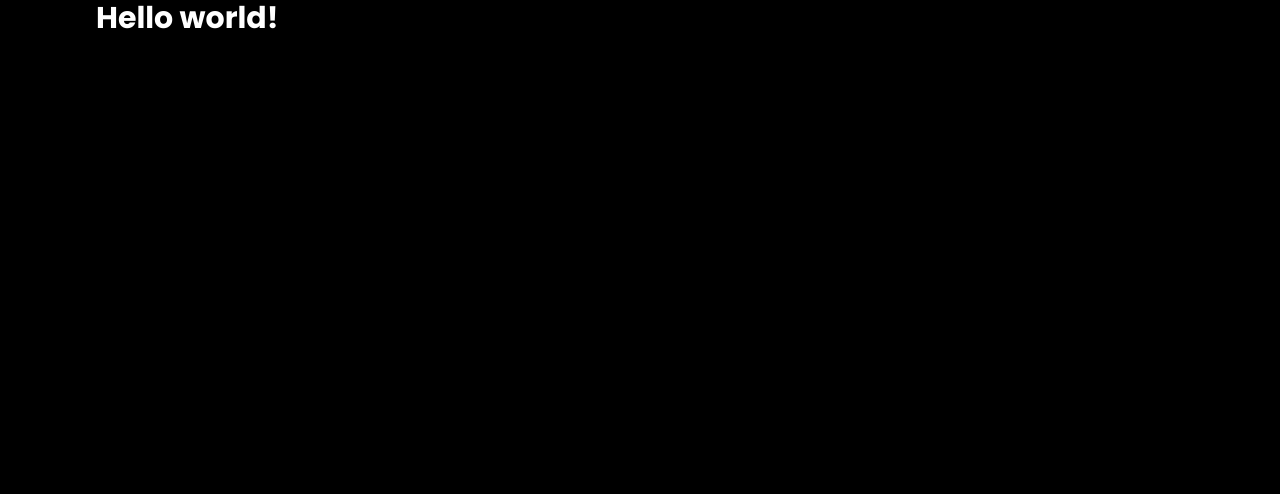
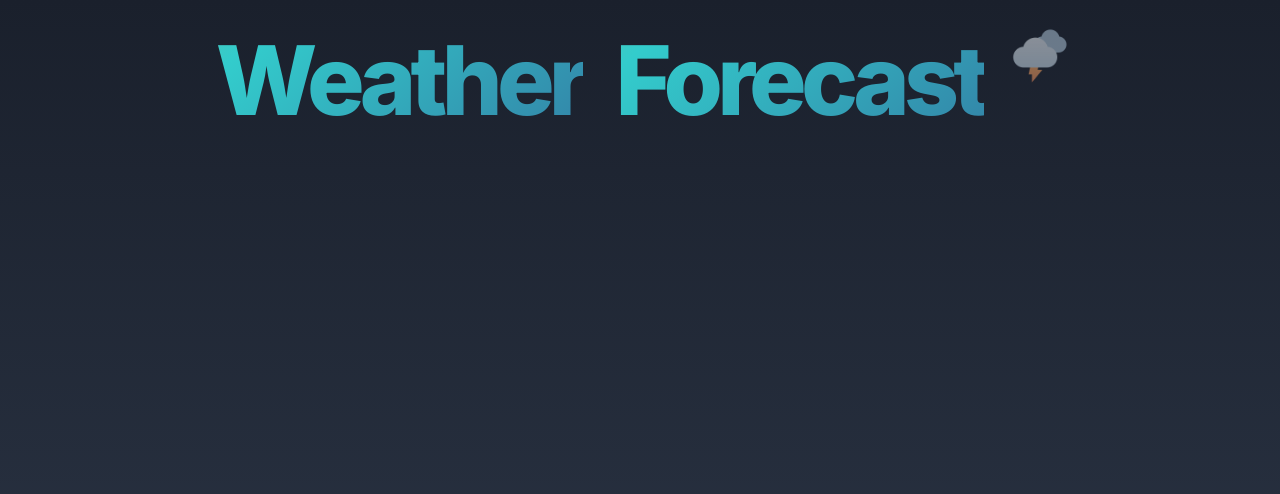
Before and after one commit to FavioMagallanes/weather-forecast, a React (Create React App) app: page / in a window 1280 px wide. Shown: the top 494 px of the page. Built offline with nearby package versions, Linux system fonts and the light colour scheme.

Commit message:
Add HomeTitle component and update styles

```diff
--- a/src/App.tsx
+++ b/src/App.tsx
@@ -1,9 +1,7 @@
+import { HomeTitle } from './components/Hometitle';
+
 const App = (): JSX.Element => {
-  return (
-    <div className="w-[85%] m-auto">
-      <h1 className="text-3xl font-bold text-white">Hello world!</h1>
-    </div>
-  );
+  return <HomeTitle />;
 };
 
 export default App;
--- /dev/null
+++ b/src/components/Hometitle/HomeTitle.tsx
@@ -0,0 +1,25 @@
+import thunder from '../../assets/iconos/thunder.png';
+
+const HomeTitle = (): JSX.Element => {
+  return (
+    <div className="flex gap-8 justify-center">
+      <div className="gradient-text">
+        <span className="text-white title text-8xl font-extrabold tracking-[-.06em] text-center ">
+          Weather
+        </span>
+      </div>
+      <div className="gradient-text">
+        <span className="text-white title text-8xl font-extrabold tracking-[-.06em] text-center">
+          Forecast
+        </span>
+      </div>
+      <div className="rain">
+        <div className="thunder">
+          <img className="h-12 w-12" src={thunder} alt="thunder" />
+        </div>
+      </div>
+    </div>
+  );
+};
+
+export default HomeTitle;
--- /dev/null
+++ b/src/components/Hometitle/index.ts
@@ -0,0 +1 @@
+export { default as HomeTitle } from './HomeTitle';
--- a/src/index.css
+++ b/src/index.css
@@ -1,13 +1,103 @@
-@import url('https://fonts.googleapis.com/css2?family=Poppins:wght@300;400;500;600;700&display=swap');
-
+@import url('https://fonts.googleapis.com/css2?family=Inter:wght@300;400;500;600;700;800&display=swap');
 @tailwind base;
 @tailwind components;
 @tailwind utilities;
 
 :root {
-  font-family: 'Poppins', sans-serif;
+  font-family: 'Inter', sans-serif;
+  height: 100vh;
 }
 
 body {
-  background-color: #000;
+  background: linear-gradient(to bottom, #1a202c, #2d3748);
+  background-repeat: no-repeat;
+  background-size: cover;
 }
+
+@keyframes gradient {
+  0% {
+    background-position: 0% 50%;
+  }
+  50% {
+    background-position: 100% 50%;
+  }
+  100% {
+    background-position: 0% 50%;
+  }
+}
+
+.gradient-text {
+  background: linear-gradient(-45deg, #336699, #33cccc, #ff9933, #ff6600);
+  background-size: 400% 400%;
+  -webkit-background-clip: text;
+  -webkit-text-fill-color: transparent;
+  animation: gradient 15s ease infinite;
+}
+
+/* Define la animación de parpadeo */
+@keyframes blink {
+  0% {
+    opacity: 1;
+  }
+  50% {
+    opacity: 0;
+  }
+  100% {
+    opacity: 1;
+  }
+}
+
+/* Aplica la animación de parpadeo al elemento .storm-icon */
+.storm-icon {
+  animation: blink 2s ease-in-out infinite;
+}
+
+/* Define la animación del trueno */
+@keyframes thunder {
+  0% {
+    opacity: 0;
+    transform: scale(1);
+  }
+  10% {
+    opacity: 1;
+  }
+  20% {
+    opacity: 0.5;
+  }
+  30% {
+    opacity: 1;
+  }
+  40% {
+    opacity: 0.5;
+  }
+  50% {
+    opacity: 1;
+  }
+  60% {
+    opacity: 0.5;
+  }
+  70% {
+    opacity: 1;
+  }
+  80% {
+    opacity: 0.5;
+    transform: scale(1.2);
+  }
+  90% {
+    opacity: 1;
+  }
+  100% {
+    opacity: 0;
+    transform: scale(1);
+  }
+}
+
+/* Aplica la animación de lluvia al elemento .rain */
+.rain {
+  animation: rain 5s linear infinite;
+}
+
+/* Aplica la animación de trueno al elemento .thunder */
+.thunder {
+  animation: thunder 5s linear infinite;
+}
--- a/src/index.tsx
+++ b/src/index.tsx
@@ -10,6 +10,8 @@ const root = ReactDOM.createRoot(
 );
 root.render(
   <React.StrictMode>
-    <App />
+    <main className="container p-8">
+      <App />
+    </main>
   </React.StrictMode>
 );
--- a/tailwind.config.js
+++ b/tailwind.config.js
@@ -1,7 +1,9 @@
 export default {
   content: ['./index.html', './src/**/*.{js,ts,jsx,tsx}'],
   theme: {
-    extend: {},
+    container: {
+      center: true,
+    },
   },
   plugins: [],
 };
```
Also changed, not shown: src/assets/iconos/thunder.png (added).
